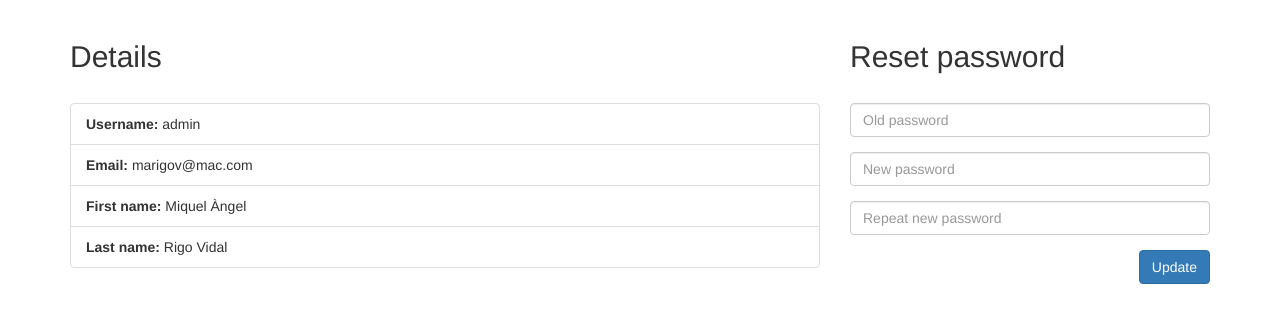
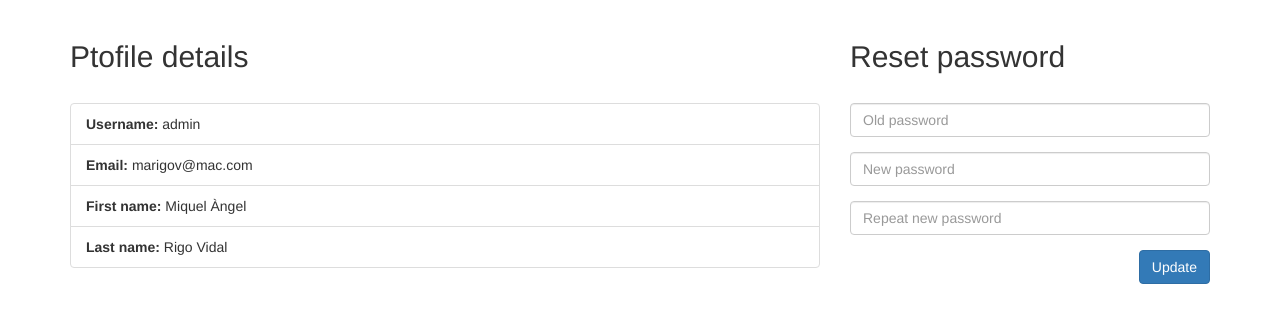
Before and after one commit to marigov/Notebook, a Django app: page /profile/ in a window 1280 px wide. Shown: the part 52-375 px from the top of the page. Run offline with Django 3.2, Linux system fonts and the light colour scheme; a user stored in the database is signed in; some libraries are stand-ins or nearby versions.

Commit message:
New profile title

```diff
--- a/notes/templates/notes/profile.html
+++ b/notes/templates/notes/profile.html
@@ -4,7 +4,7 @@
 {% block body %}
     <div class="row">
         <div class="col-md-8">
-            <h2>Details</h2>
+            <h2>Ptofile details</h2>
             <br>
             <ul class="list-group">
                 <li class="list-group-item"><b>Username: </b> {{ user.username }} </li>
```
